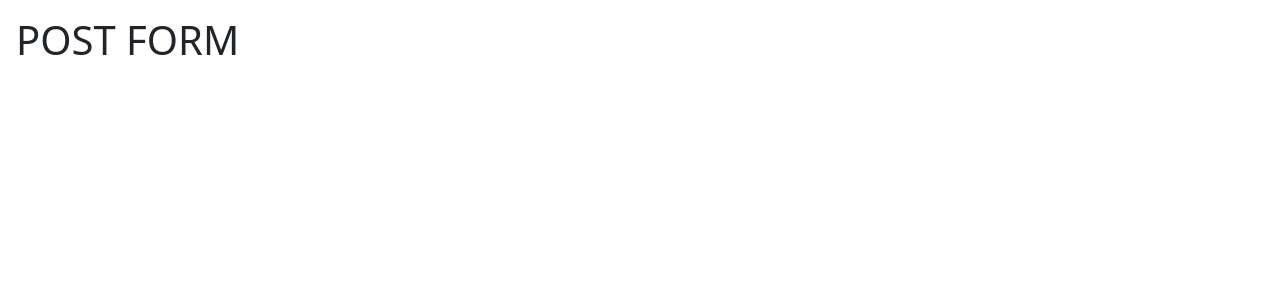
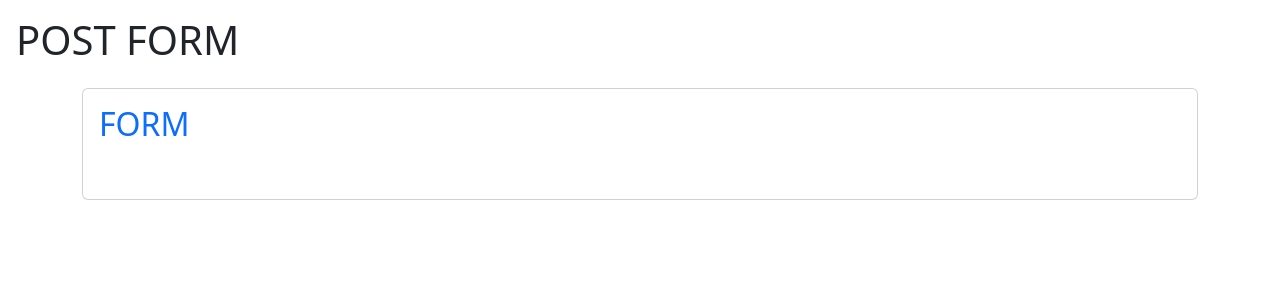
Before and after one commit to maksbernatskyy/react-post-form, a React (Vite) app: page / in a window 1280 px wide. Shown: the top 300 px of the page. Built offline with nearby package versions, Linux system fonts and the light colour scheme.

Commit message:
add card

```diff
--- a/src/components/Main.jsx
+++ b/src/components/Main.jsx
@@ -5,7 +5,26 @@ export default function Main() {
 
     return (
         <>
+        <main>
+            <div className="container">
 
+                {/* Card */}
+                <div className="card p-3">
+                    {/* Card Top */}
+                    <div className="card-top">
+                        <h2 className="text-uppercase text-primary">form</h2>
+                    </div>
+
+                    {/* Card Bottom */}
+                    <div className="card-body">
+                        {/* Form */}
+                        <form>
+
+                        </form>
+                    </div>
+                </div>
+            </div>
+        </main>
         </>
     )
 }
```
